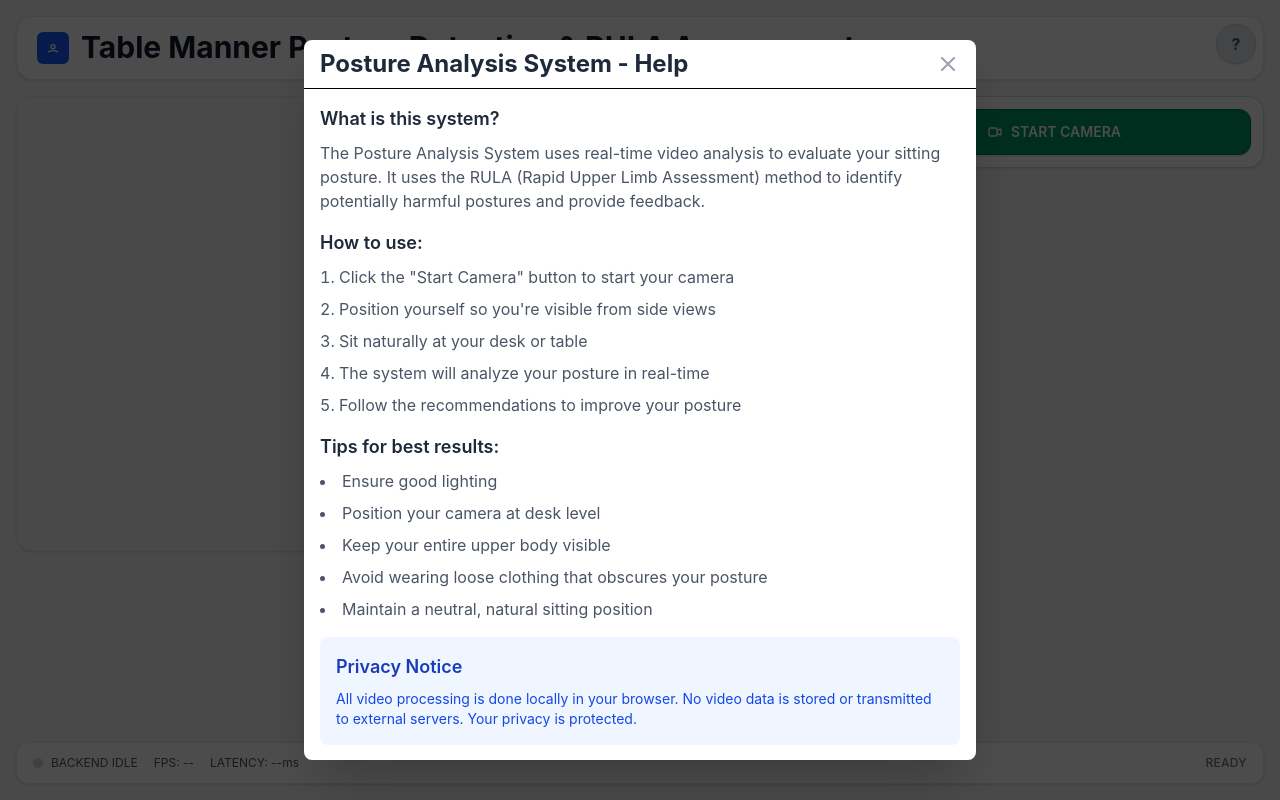
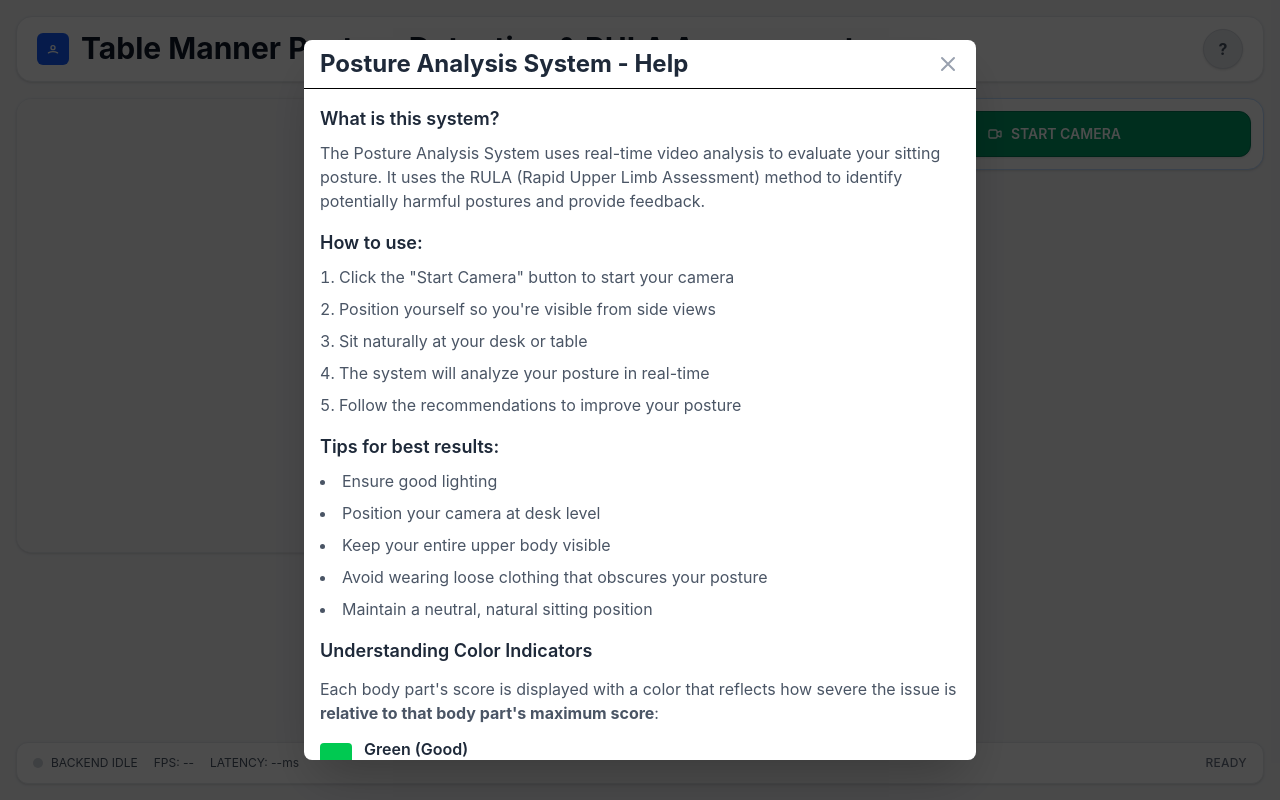
Before and after one commit to leoncen26/posture-YOLOv8-RULA, a React app in the folder frontend/: page / in a window 1280 px wide. Both pictures are taken after a click on the button "Help". Built offline with nearby package versions, Linux system fonts and the light colour scheme; the HTML template or start-up script is replaced by a standard one.

Commit message:
fix scoring RULA color

```diff
--- a/frontend/src/App.jsx
+++ b/frontend/src/App.jsx
@@ -31,7 +31,6 @@ import { useState } from "react";
 import Header from "./components/Header";
 import VideoDisplay from "./components/VideoDisplay";
 import ControlButton from "./components/ControlButton";
-import HelpButton from "./components/HelpButton";
 import HelpModal from "./components/HelpModal";
 import RulaDisplay from "./components/RulaDisplay";
 import StatusBar from "./components/StatusBar";
@@ -67,16 +66,13 @@ function App() {
 
   return (
     <div className="min-h-screen bg-gray-100">
-      {/* Help Button - Fixed position in top-right */}
-      <HelpButton onClick={handleHelpClick} />
-
       {/* Help Modal - Overlay */}
       <HelpModal isOpen={isHelpModalOpen} onClose={handleCloseHelpModal} />
 
       {/* Main Content Container - Uses flexbox with gaps for proper spacing */}
       <div className="max-w-350 mx-auto px-4 py-4 flex flex-col gap-4 min-h-screen">
-        {/* Application Header/Title */}
-        <Header />
+        {/* Application Header/Title with Help Button */}
+        <Header onHelpClick={handleHelpClick} />
 
         {/* Error Message Display */}
         {error && (
--- a/frontend/src/components/Header.jsx
+++ b/frontend/src/components/Header.jsx
@@ -1,6 +1,7 @@
-const Header = () => {
+const Header = ({ onHelpClick }) => {
   return (
     <header className="bg-white border border-gray-200 rounded-2xl px-5 py-3 shadow-sm">
+      <div className="flex items-center justify-between">
         <div className="flex items-center gap-3">
           <div className="w-8 h-8 rounded-md bg-blue-600 text-white flex items-center justify-center">
             <svg className="w-4 h-4" fill="none" stroke="currentColor" viewBox="0 0 24 24">
@@ -18,6 +19,19 @@ const Header = () => {
             </h1>
           </div>
         </div>
+
+        {/* Help Button */}
+        <button
+          onClick={onHelpClick}
+          className="w-10 h-10 bg-gray-200 hover:bg-gray-300 rounded-full border border-gray-300 shadow-sm transition-all duration-200 flex items-center justify-center group flex-shrink-0 ml-4"
+          aria-label="Help"
+          title="Help and Information"
+        >
+          <span className="text-base font-bold text-gray-600 group-hover:text-gray-800">
+            ?
+          </span>
+        </button>
+      </div>
     </header>
   );
 };
--- a/frontend/src/components/HelpButton.jsx
+++ b/frontend/src/components/HelpButton.jsx
@@ -2,7 +2,7 @@ const HelpButton = ({ onClick }) => {
   return (
     <button
       onClick={onClick}
-      className="fixed top-6 right-6 w-10 h-10 bg-gray-200 hover:bg-gray-300 rounded-full border border-gray-300 shadow-sm transition-all duration-200 flex items-center justify-center group z-30"
+      className="fixed top-6 right-6 w-10 h-10 bg-gray-200 hover:bg-gray-300 rounded-full border border-gray-300 shadow-sm transition-all duration-200 flex items-center justify-center group z-50"
       aria-label="Help"
       title="Help and Information"
     >
--- a/frontend/src/components/HelpModal.jsx
+++ b/frontend/src/components/HelpModal.jsx
@@ -81,6 +81,43 @@ const HelpModal = ({ isOpen, onClose }) => {
               </ul>
             </section>
 
+            {/* Color Indicators */}
+            <section>
+              <h3 className="text-lg font-semibold text-gray-800 mb-3">
+                Understanding Color Indicators
+              </h3>
+              <p className="text-gray-600 mb-3">
+                Each body part's score is displayed with a color that reflects how severe the issue is <strong>relative to that body part's maximum score</strong>:
+              </p>
+              <div className="space-y-2">
+                <div className="flex items-center gap-3">
+                  <div className="w-8 h-8 bg-green-500 rounded"></div>
+                  <div>
+                    <p className="font-semibold text-gray-800">Green (Good)</p>
+                    <p className="text-sm text-gray-600">0-50% of maximum score - acceptable posture</p>
+                  </div>
+                </div>
+                <div className="flex items-center gap-3">
+                  <div className="w-8 h-8 bg-amber-500 rounded"></div>
+                  <div>
+                    <p className="font-semibold text-gray-800">Orange (Fair)</p>
+                    <p className="text-sm text-gray-600">50-75% of maximum score - needs attention</p>
+                  </div>
+                </div>
+                <div className="flex items-center gap-3">
+                  <div className="w-8 h-8 bg-red-500 rounded"></div>
+                  <div>
+                    <p className="font-semibold text-gray-800">Red (Poor)</p>
+                    <p className="text-sm text-gray-600">75-100% of maximum score - requires correction</p>
+                  </div>
+                </div>
+              </div>
+              <p className="text-gray-600 mt-3 text-sm">
+                <strong>Example:</strong> Lower Arm has a max score of 2, so score 1 (50%) shows green, and score 2 (100%) shows red.
+                Upper Arm has a max score of 6, so scores 1-3 show green, 4-5 show orange, and 6 shows red.
+              </p>
+            </section>
+
             {/* Privacy Notice */}
             <section className="bg-blue-50 p-4 rounded-lg">
               <h3 className="text-lg font-semibold text-blue-800 mb-2">
--- a/frontend/src/components/RulaDisplay.jsx
+++ b/frontend/src/components/RulaDisplay.jsx
@@ -6,6 +6,7 @@
 import React, { useEffect, useState } from 'react';
 import { getVoiceFeedbackEnglish, getVoiceFeedbackIndonesian } from '../utils/voiceFeedback';
 
+// Maximum scores for each body part (used for ratio-based color calculation)
 const SCORE_LIMITS = {
   upper_arm_score: 6,
   lower_arm_score: 2,
@@ -38,10 +39,12 @@ const getConfidenceColor = (conf) => {
 };
 
 const getMetricColor = (score, maxScore) => {
+  // Ratio-based coloring reflects the score as a proportion of each joint's maximum
+  // This ensures colors are consistent relative to each body part's scale
   const ratio = maxScore > 0 ? score / maxScore : 0;
-  if (ratio <= 0.33) return '#16a34a';
-  if (ratio <= 0.66) return '#d97706';
-  return '#dc2626';
+  if (ratio <= 0.5) return '#16a34a';     // Green - Good (0-50% of max)
+  if (ratio <= 0.75) return '#d97706';    // Orange - Fair (50-75% of max)
+  return '#dc2626';                        // Red - Poor (75-100% of max)
 };
 
 
```
Lines whose indentation alone changed are shown as unchanged.
